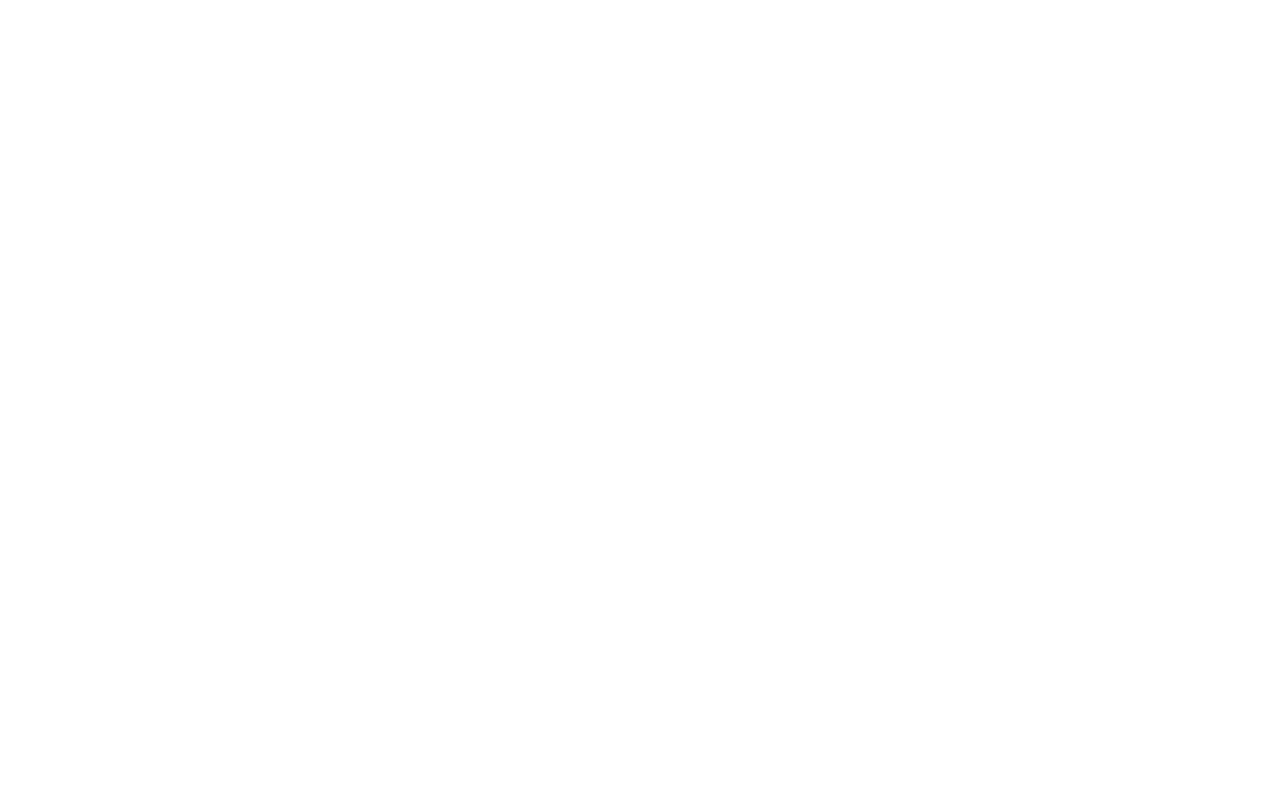
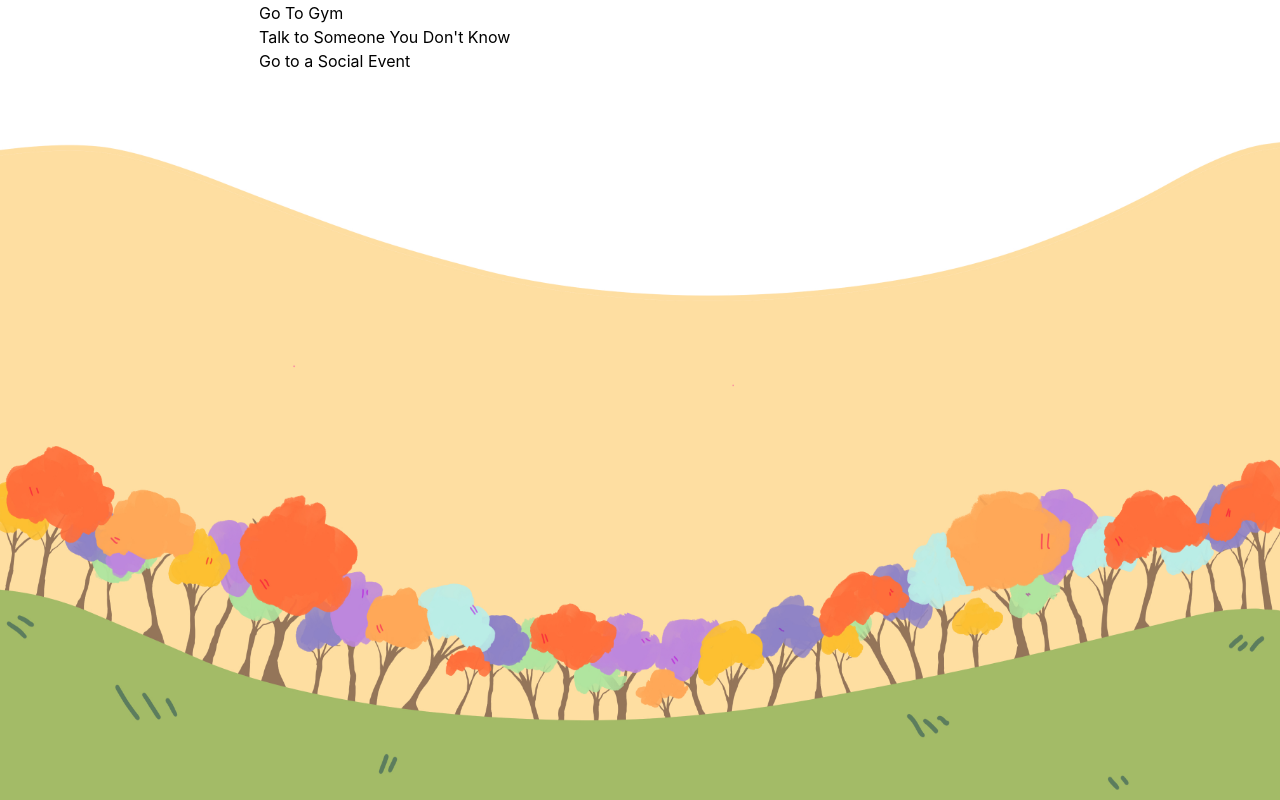
Before and after one commit to CarbonellKatie/Branch-Out, a React (Create React App) app in the folder branch-out/: page / in a window 1280 px wide. Both pictures are taken after a click on the button "Tasks". Built offline with nearby package versions, Linux system fonts and the light colour scheme.

Commit message:
added task scren

```diff
--- a/branch-out/src/App.js
+++ b/branch-out/src/App.js
@@ -2,6 +2,7 @@
 //pls work or ill cry
 import { useState } from "react";
 import MainScreen from "./MainScreen/MainScreen.jsx";
+import TaskScreen from "./TaskScreen/TaskScreen.jsx";
 import Mood from "./Mood/Mood.jsx";
 
 function App() {
@@ -53,6 +54,7 @@
         />
       )}
       {state.moodVis && <Mood showMainScreen={showMainScreen} />}
+      {state.taskVis && <TaskScreen showMainScreen={showMainScreen} />}
     </div>
   );
 }
--- a/branch-out/src/TaskScreen/Task.jsx
+++ b/branch-out/src/TaskScreen/Task.jsx
@@ -1,7 +1,3 @@
 const Task = () => {
-  return (
-    <div id="task">
-      <h1>Task</h1>
-    </div>
-  );
+  return <div></div>;
 };
--- a/branch-out/src/TaskScreen/TaskScreen.css
+++ b/branch-out/src/TaskScreen/TaskScreen.css
@@ -0,0 +1,15 @@
+#body-task-screen {
+  background: url(./task.jpg) no-repeat;
+  background-size: 100% 100%;
+  height: 100vh;
+  width: 100vw;
+}
+
+#task-table {
+  width: 60%;
+  margin: auto;
+}
+
+#task-table tr {
+  height: 10%;
+}
--- a/branch-out/src/TaskScreen/TaskScreen.jsx
+++ b/branch-out/src/TaskScreen/TaskScreen.jsx
@@ -1,7 +1,25 @@
+import "./TaskScreen.css";
+
 const TaskScreen = () => {
   return (
-    <div id="task-screen">
-      <h1>Task Screen</h1>
+    <div id="main-screen">
+      <div id="body-task-screen">
+        <table id="task-table">
+          <tbody>
+            <tr>
+              <td>Go To Gym</td>
+            </tr>
+            <tr>
+              <td>Talk to Someone You Don't Know</td>
+            </tr>
+            <tr>
+              <td>Go to a Social Event</td>
+            </tr>
+          </tbody>
+        </table>
+      </div>
     </div>
   );
 };
+
+export default TaskScreen;
```
Also changed, not shown: branch-out/src/TaskScreen/task.jpg (added).
